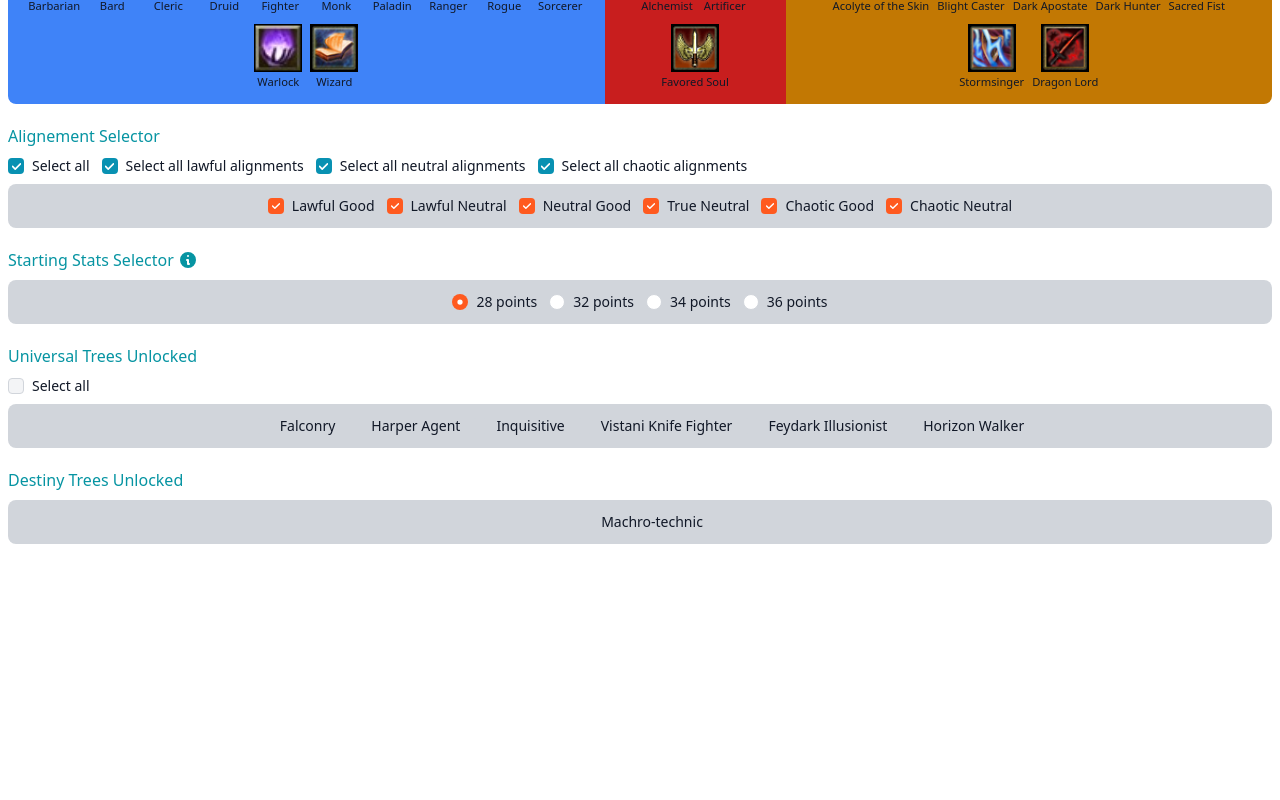
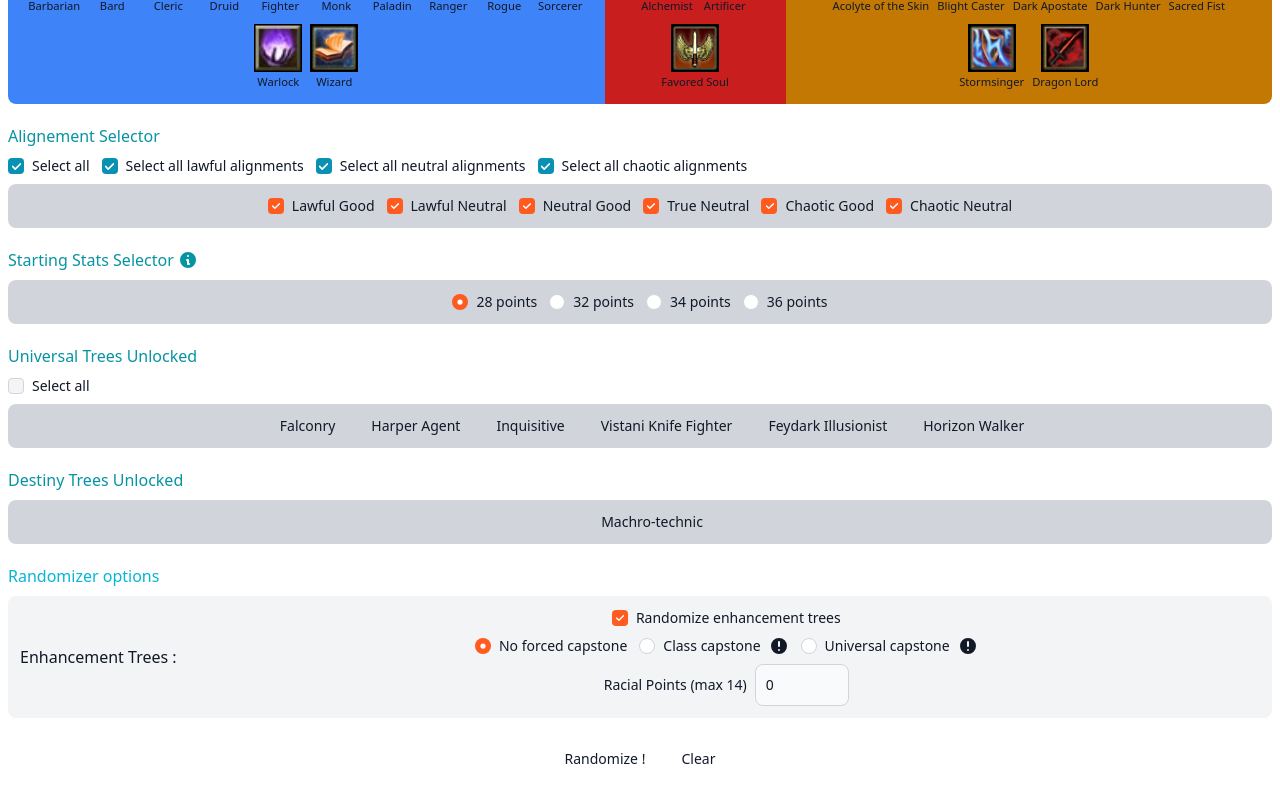
Before and after one commit to MrDorak/ddo-randomizer, a Next.js app: page / in a window 1280 px wide. Shown: the part 660-1460 px from the top of the page. Before the commit the page ends 1224 px from the top, so only its background shows below. Built offline with nearby package versions, Linux system fonts and the light colour scheme.

Commit message:
ft: add capstone/racial pts customization

```diff
--- a/src/app/(randomizer)/page.tsx
+++ b/src/app/(randomizer)/page.tsx
@@ -7,6 +7,7 @@ import Races from '@/components/randomizer/Races'
 import Alignments from '@/components/randomizer/Alignments'
 import UniversalTrees from '@/components/randomizer/UniversalTrees'
 import DestinyTrees from '@/components/randomizer/DestinyTrees'
+import RandomizerOptions from '@/components/randomizer/RandomizerOptions'
 import {useEffect, useState} from "react";
 import type { Races as RacesType } from "@/types/races"
 import type { Classes as ClassesType } from "@/types/classes"
@@ -16,8 +17,10 @@ import type { UniversalTree as UniversalTreeType } from "@/types/universal_trees
 import type { DestinyTree as DestinyTreeType } from "@/types/destiny_trees"
 import Loading from "@/app/(randomizer)/loading";
 import StartingStats from "@/components/randomizer/StartingStats";
+import {Button} from "flowbite-react";
 
 export default function Randomizer() {
+    const [isDataLoaded, setisDataLoaded] = useState<boolean>(false)
     const [displayNames, setDisplayNames] = useState<boolean>(false)
     const [races, setRaces] = useState<null|RacesType>(null)
     const [classes, setClasses] = useState<null|ClassesType>(null)
@@ -29,13 +32,16 @@ export default function Randomizer() {
     useEffect(() => {
         setDisplayNames(!localStorage.getItem("displayNames") || localStorage.getItem("displayNames") === "true")
 
-        fetch(`/api/races`, { cache: 'no-store' }).then(r => r.json()).then(r => setRaces(r))
-        fetch(`/api/classes`, { cache: 'no-store' }).then(r => r.json()).then(r => setClasses(r))
-        fetch(`/api/alignments`, { cache: 'no-store' }).then(r => r.json()).then(r => setAlignments(r))
-        fetch(`/api/stats`, { cache: 'no-store' }).then(r => r.json()).then(r => setStats(r))
-        fetch(`/api/universal_trees`, { cache: 'no-store' }).then(r => r.json()).then(r => setUniversalTrees(r))
-        fetch(`/api/destiny_trees`, { cache: 'no-store' }).then(r => r.json()).then(r => setDestinyTrees(r))
-    }, []);
+        Promise.all([
+            fetch(`/api/races`, {cache: 'no-store'}).then(r => r.json()).then(r => setRaces(r)),
+            fetch(`/api/classes`, {cache: 'no-store'}).then(r => r.json()).then(r => setClasses(r)),
+            fetch(`/api/alignments`, {cache: 'no-store'}).then(r => r.json()).then(r => setAlignments(r)),
+            fetch(`/api/stats`, {cache: 'no-store'}).then(r => r.json()).then(r => setStats(r)),
+            fetch(`/api/universal_trees`, {cache: 'no-store'}).then(r => r.json()).then(r => setUniversalTrees(r)),
+            fetch(`/api/destiny_trees`, {cache: 'no-store'}).then(r => r.json()).then(r => setDestinyTrees(r)),
+        ])
+            .then(() => setisDataLoaded(true));
+    }, [] );
 
     return (
         <div className="md:container px-2 mb-5 mx-auto">
@@ -59,6 +65,13 @@ export default function Randomizer() {
                 {universalTrees ? <UniversalTrees universalTrees={universalTrees} editUniversalTrees={setUniversalTrees} /> : <Loading name="universal trees" />}
 
                 {destinyTrees ? <DestinyTrees destinyTrees={destinyTrees} editDestinyTrees={setDestinyTrees} /> : <Loading name="destiny trees" />}
+
+                <RandomizerOptions></RandomizerOptions>
+
+                <Button.Group className="rounded-lg justify-center shadow-none">
+                    <Button outline color="cyan" disabled={ !isDataLoaded }>Randomize !</Button>
+                    <Button outline color="pink" disabled={ !isDataLoaded }>Clear</Button>
+                </Button.Group>
             </div>
         </div>
     );
--- /dev/null
+++ b/src/components/randomizer/RandomizerOptions.tsx
@@ -0,0 +1,114 @@
+import {ChangeEvent, useState} from "react";
+import {Checkbox, Label, Radio, TextInput, Tooltip} from "flowbite-react";
+import {HiExclamationCircle} from "react-icons/hi";
+
+export default function Options() {
+    let minRacialPoints = 0;
+    let maxRacialPoints = 14;
+
+    const [randomizeEnhancementTrees, setRandomizeEnhancementTrees] = useState<boolean>(true);
+    const [capstoneTree, setCapstoneTree] = useState<string>("no_capstone");
+    const [racialPoints, setRacialPoints] = useState<number>(minRacialPoints);
+
+    const handleCapstoneChange = (e : ChangeEvent<HTMLInputElement>) => {
+        setCapstoneTree(e.target.value)
+    }
+
+    const handleRacialPointsChange = (e : ChangeEvent<HTMLInputElement>) => {
+        if (e.target.value === '') {
+            e.target.value = '0'
+        } else if (parseInt(e.target.value) < minRacialPoints) {
+            e.target.value = minRacialPoints.toString();
+        } else if (parseInt(e.target.value) > maxRacialPoints) {
+            e.target.value = maxRacialPoints.toString();
+        }
+
+        setRacialPoints(parseInt(e.target.value))
+    }
+
+    return (
+        <div className="flex flex-col gap-2">
+            <span className="text-cyan-500">Randomizer options</span>
+
+            <div className="flex flex-col gap-3 p-3 rounded-lg text-gray-900 bg-gray-100 dark:bg-gray-700 dark:text-white">
+                <div className="flex flex-wrap items-center gap-2">
+                    <span className="mr-2">Enhancement Trees :</span>
+                    <div className="flex flex-wrap flex-col grow gap-2">
+                        <div className="flex flex-wrap justify-center">
+                            <div className="flex items-center">
+                                <Label htmlFor="randomize-enhancement-trees-checkbox" className="flex items-center gap-2">
+                                    <Checkbox
+                                        className="w-4 h-4 rounded bg-gray-300 dark:bg-gray-600 text-orange-500 focus:ring-orange-500 dark:focus:ring-orange-600 dark:ring-offset-gray-700 dark:focus:ring-offset-gray-700 focus:ring-2 dark:border-gray-500"
+                                        checked={randomizeEnhancementTrees}
+                                        id="randomize-enhancement-trees-checkbox"
+                                        onChange={() => setRandomizeEnhancementTrees(!randomizeEnhancementTrees)}
+                                    />
+                                    Randomize enhancement trees
+                                </Label>
+                            </div>
+                        </div>
+
+                    {randomizeEnhancementTrees ? (
+                        <div className="flex flex-wrap flex-col grow gap-2">
+                            <div className="flex flex-wrap justify-center gap-3">
+                                <Label htmlFor="no_capstone" className="flex items-center gap-2">
+                                    <Radio id="no_capstone"
+                                           value="no_capstone"
+                                           checked={capstoneTree === 'no_capstone'}
+                                           onChange={handleCapstoneChange}
+                                           name="capstone"
+                                           className="h-4 w-4 border border-gray-300 text-orange-500 dark:ring-offset-gray-700 focus:ring-2 focus:ring-orange-500 dark:border-gray-500 dark:bg-gray-700 dark:focus:bg-orange-500 dark:focus:ring-orange-500 "
+                                    />
+                                    No forced capstone
+                                </Label>
+                                <Label htmlFor="class_capstone" className="flex items-center gap-2">
+                                    <Radio id="class_capstone"
+                                           value="class_capstone"
+                                           checked={capstoneTree === 'class_capstone'}
+                                           onChange={handleCapstoneChange}
+                                           name="capstone"
+                                           className="h-4 w-4 border border-gray-300 text-orange-500 dark:ring-offset-gray-700 focus:ring-2 focus:ring-orange-500 dark:border-gray-500 dark:bg-gray-700 dark:focus:bg-orange-500 dark:focus:ring-orange-500 "
+                                    />
+                                    Class capstone
+
+                                    <Tooltip content="Choosing this option will prevent multiclassing.">
+                                        <HiExclamationCircle size={20}/>
+                                    </Tooltip>
+                                </Label>
+                                <Label htmlFor="universal_capstone" className="flex items-center gap-2">
+                                    <Radio id="universal_capstone"
+                                           value="universal_capstone"
+                                           checked={capstoneTree === 'universal_capstone'}
+                                           onChange={handleCapstoneChange}
+                                           name="capstone"
+                                           className="h-4 w-4 border border-gray-300 text-orange-500 dark:ring-offset-gray-700 focus:ring-2 focus:ring-orange-500 dark:border-gray-500 dark:bg-gray-700 dark:focus:bg-orange-500 dark:focus:ring-orange-500 "
+                                    />
+                                    Universal capstone
+
+                                    <Tooltip content="If there is no universal tree selected, this will be ignored.">
+                                        <HiExclamationCircle size={20}/>
+                                    </Tooltip>
+                                </Label>
+                            </div>
+
+                            <Label htmlFor="racial_pts" className="flex flex-wrap items-center justify-center gap-2">
+                                Racial Points (max {maxRacialPoints})
+                                <TextInput
+                                    id="racial_pts"
+                                    placeholder={minRacialPoints.toString()}
+                                    type="number"
+                                    min={minRacialPoints}
+                                    max={maxRacialPoints}
+                                    value={racialPoints}
+                                    onChange={handleRacialPointsChange}
+                                />
+                            </Label>
+                        </div>
+                    ) : null}
+
+                    </div>
+                </div>
+            </div>
+        </div>
+    );
+}
```
Also changed, not shown: src/components/randomizer/DestinyTrees.tsx (+1 -10 lines).
